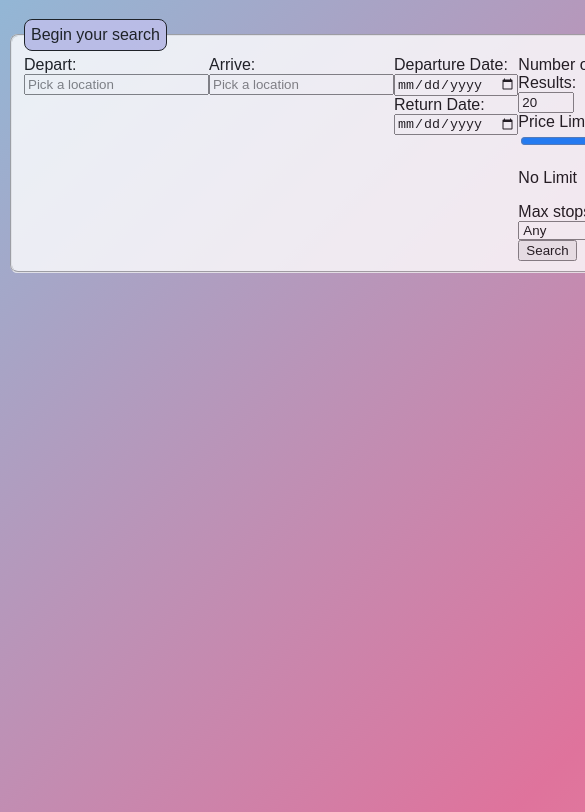
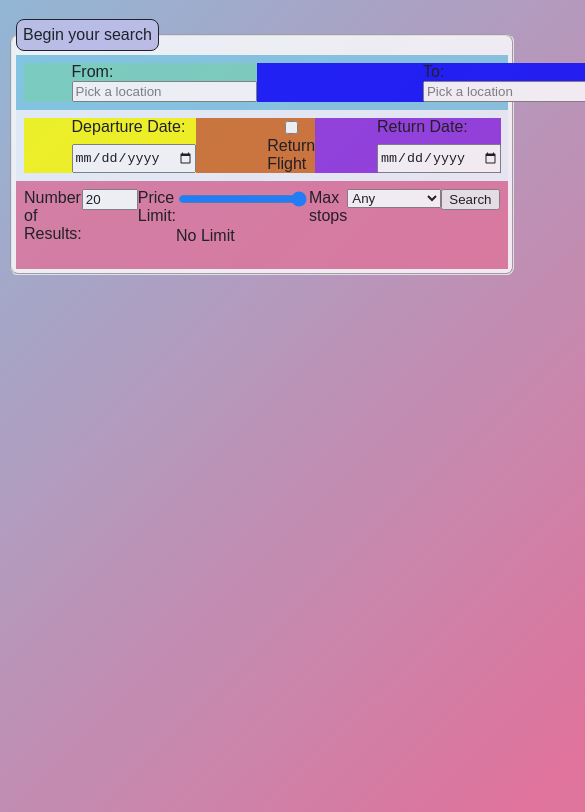
Before and after one commit to theRohirrim/flight_finder, a website: page www/index.html in a window 390 px wide. Shown: the part 61-873 px from the top of the page, 585 px wide, since content can reach past the window. Drawn offline with nearby package versions, Linux system fonts and the light colour scheme.

Commit message:
Got a better layout. Need to stop the destination input overflowing passed the container when on smaller screen sizes. Need to apply media queries to adjust font and input sizes at different screen sizes

```diff
--- a/www/css/redo.css
+++ b/www/css/redo.css
@@ -37,6 +37,8 @@ body {
     }
 }
 
+/*Everything from here is organising the input elements in the
+fieldset */
 fieldset {
     -webkit-border-radius: 8px;
     -moz-border-radius: 8px;
@@ -44,9 +46,11 @@ fieldset {
     background-color: white;
     opacity: 1.0;
 
-    display: flex;
-    flex-direction: row;
-    }
+    position: relative;
+    gap: 1rem;
+    padding: 0.25rem;
+
+}
 
 legend {
     background: rgb(193, 192, 236);
@@ -58,16 +62,61 @@ legend {
 }
 
 .locations {
+    background-color: #7ec9e5;
     display: flex;
-    justify-content: space-evenly;
+    padding: 0.5rem;
+    position: relative;
 }
 
+.autocomplete {
+    display: grid;
+}
+
+#departure {
+    background-color: #73d2bc;
+    float: left;
+    padding-left: 10%;
+}
+
+#arrival {
+    background-color: blue;
+    padding-left: 35%;
+
+}
+
+
 .dates {
-    float: flex;
-    justify-content: space-evenly;
+    background-color: aliceblue;
+    display: flex;
+    padding: 0.5rem;
+    position: relative;
+}
+
+
+.date {
+    display: grid;
+    background-color: #f4b7a5;
+}
+
+#date_depart {
+    background-color: yellow;
+    float: left;
+    padding-left: 10%;
+}
+
+#return_bool {
+    background-color: chocolate;
+    padding-left: 15%;
+}
+
+#date_return {
+    background-color: blueviolet;
+    padding-left: 13%;
 }
 
 .other-options {
-    float: flex;
+    display: flex;
     justify-content: space-evenly;
+    background-color: #df739c;
+    padding: 0.5rem;
 }
--- a/www/index.html
+++ b/www/index.html
@@ -18,31 +18,36 @@
             <fieldset>
                 <legend>Begin your search</legend>
 
-                <span class="locations"">
+                <span class="locations">
                     <!-- FR1 Departure Location w/ autocomplete -->
-                    <div class="autocomplete">
-                        <label>Depart:</label>
+                    <div class="autocomplete" id="departure">
+                        <label>From:</label>
                         <input id="depart" type="text" placeholder="Pick a location">
                     </div>
 
                     <!-- FR2 Arrival Location w/ autocomplete -->
-                    <div class="autocomplete">
-                        <label>Arrive:</label>
+                    <div class="autocomplete" id="arrival">
+                        <label>To:</label>
                         <input id="arrive" type="text" placeholder="Pick a location">
                     </div>
                 </span>
 
                 <span class="dates">
                     <!-- FR3 Departure Date Select-->                                                         <!-- Josh Holt H740671X -->
-                    <label>Departure Date:</label>
-                    <div class="date">
-                        <input id="departure_date" type="date" placeholder="Choose a departure date">
+                    <div class="date" id="date_depart">
+                        <label>Departure Date:</label>
+                        <input id="departure_calendar" type="date" placeholder="Choose a departure date">
+                    </div>
+
+                    <div class="date" id="return_bool">
+                        <input type="checkbox" id="return" value="true">
+                        <label for="return">Return Flight</label>
                     </div>
 
                     <!-- FR7 Return Date Select -->
-                    <label>Return Date:</label>
-                    <div class="date">
-                        <input id="return_date" type="date" placeholder="Leave clear to search one-way flights">
+                    <div class="date" id="date_return">
+                        <label>Return Date:</label>
+                        <input id="return_calendar" type="date" placeholder="Leave clear to search one-way flights">
                     </div>
                 </span>
 
```
